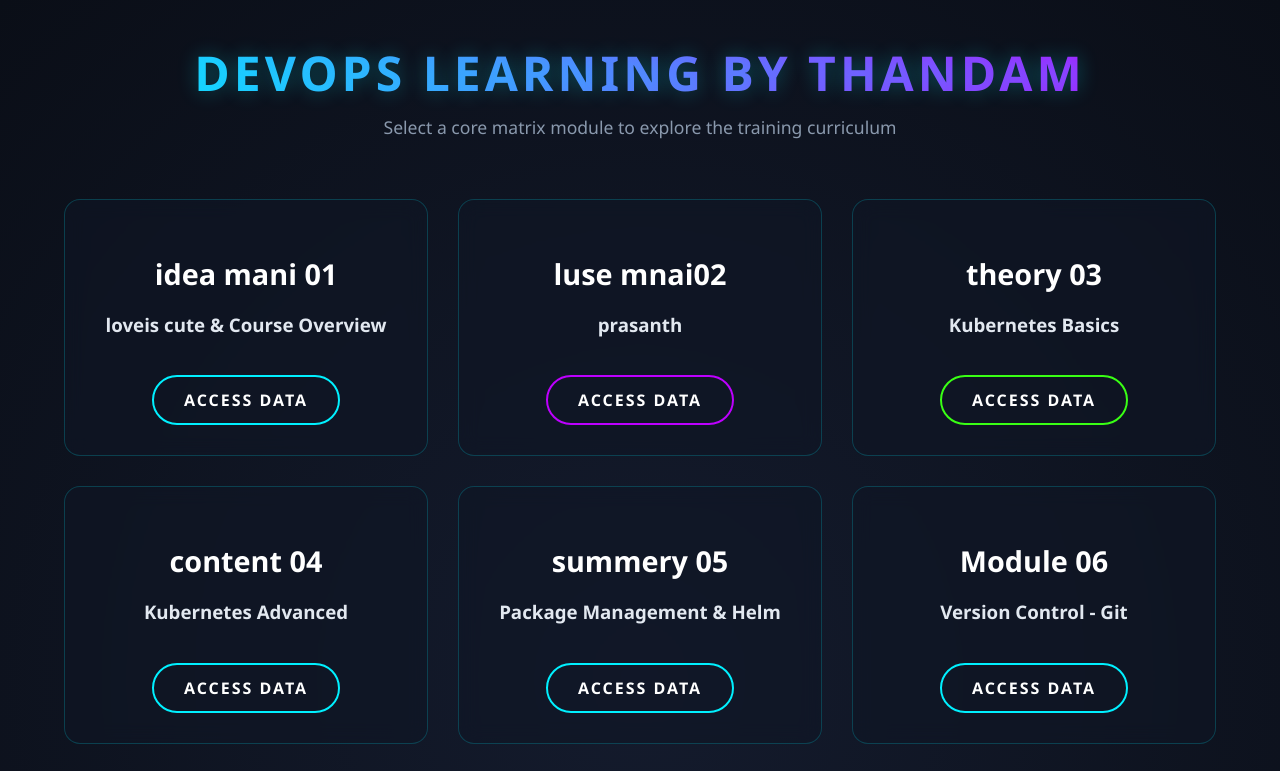
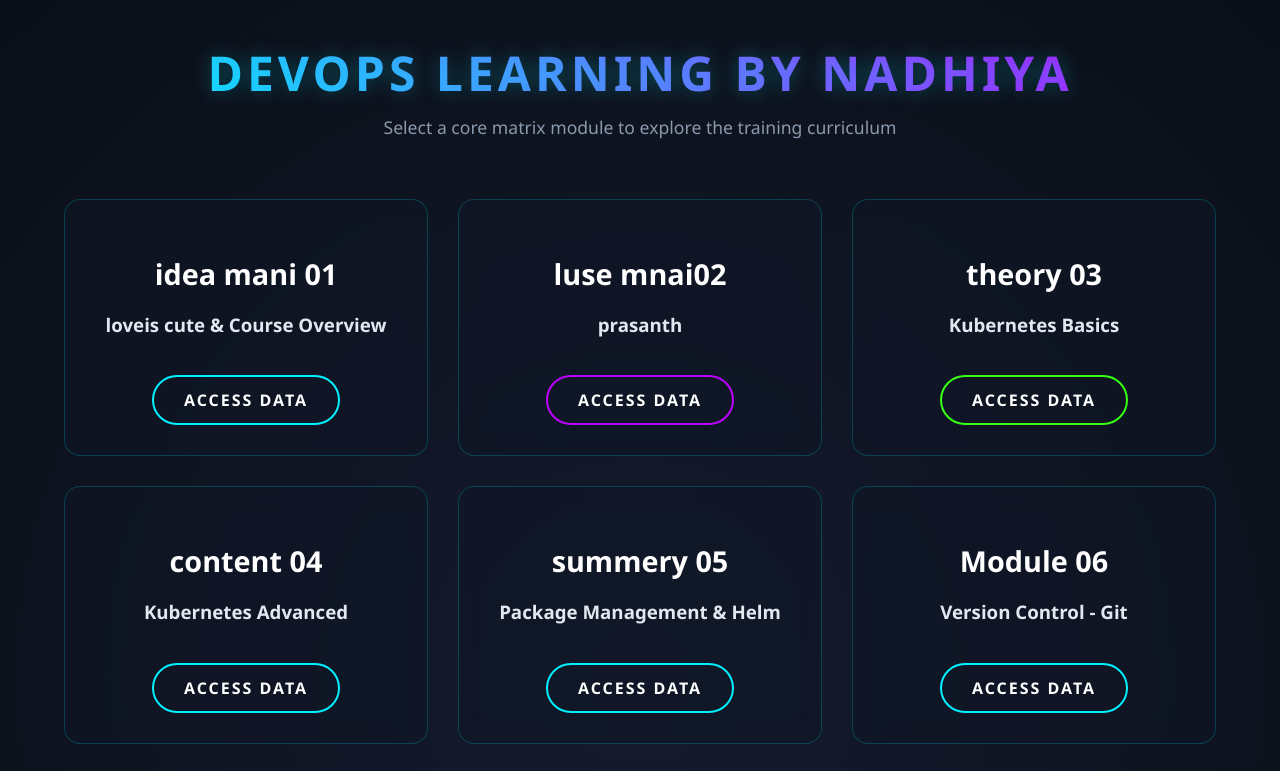
Before and after one commit to pixelcodemaestro/learning_n, a plain HTML site: page syllabus/src/index.html in a window 1280 px wide. Shown: the top 771 px of the page. Drawn offline with Linux system fonts and the light colour scheme.

Commit message:
mod: text changes

```diff
--- a/syllabus/src/index.html
+++ b/syllabus/src/index.html
@@ -9,7 +9,7 @@
 <body>
     <div class="container">
         <header>
-            <h1>DevOps learning by  thandam</h1>
+            <h1>DevOps learning by  nadhiya</h1>
             <p class="subtitle">Select a core matrix module to explore the training curriculum</p>
         </header>
 
```
